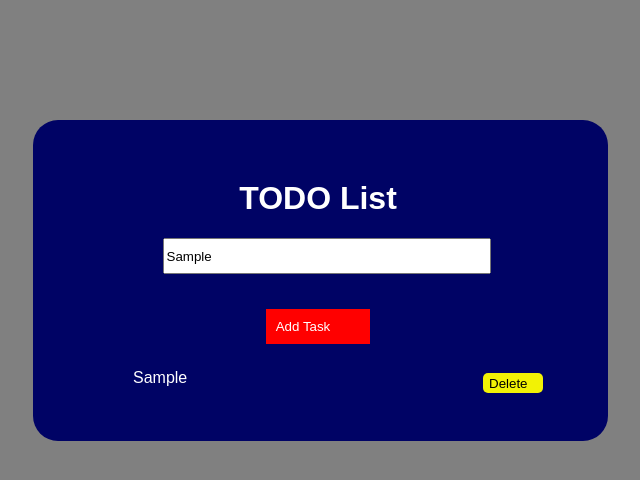
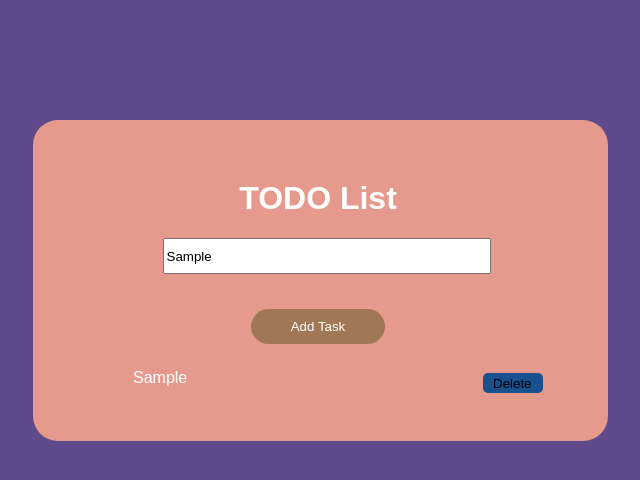
Before and after one commit to viralkumar28/ToDo_App, a plain HTML site: page index.html in a window 1280 px wide. Both pictures are taken after typing "Sample" into the empty fields and a click on the button "Add Task". Shown: the whole page, without its empty margins (385-1025 px from the left). Drawn offline with Linux system fonts and the light colour scheme.

Commit message:
Update style.css

```diff
--- a/style.css
+++ b/style.css
@@ -1,24 +1,27 @@
 body{
     text-align: center;
-    background-color: gray;
+    background-color: #5F4B8BFF;
     color: white;
     font-family: Arial, Helvetica, sans-serif;
 }
 #add{
-    background-color: red;
+    background-color: #A07855FF;
     border: 0;
     color: white;
     padding: 10px 10px;
     padding-right: 40px;
+    padding-left: 40px;
     cursor: pointer;
+    border-radius: 25px;
     margin-top: 35px;
 }
 .remove{
     margin-top: 13px;
-    background-color: #f2f205;
+    background-color: #195190FF;
     float: right;
     clear: both;
     padding-right: 20px;
+    padding-left: 10px;
     border-radius: 5px;
     width: 60px;
     height: 20px;
@@ -26,7 +29,7 @@ body{
 }
 #wrapper{
     width: 450px;
-    background-color: #000365;
+    background-color: #E69A8DFF;
     margin-top: 120px;
     margin-left: 410px;
     padding-bottom: 30px;
```
